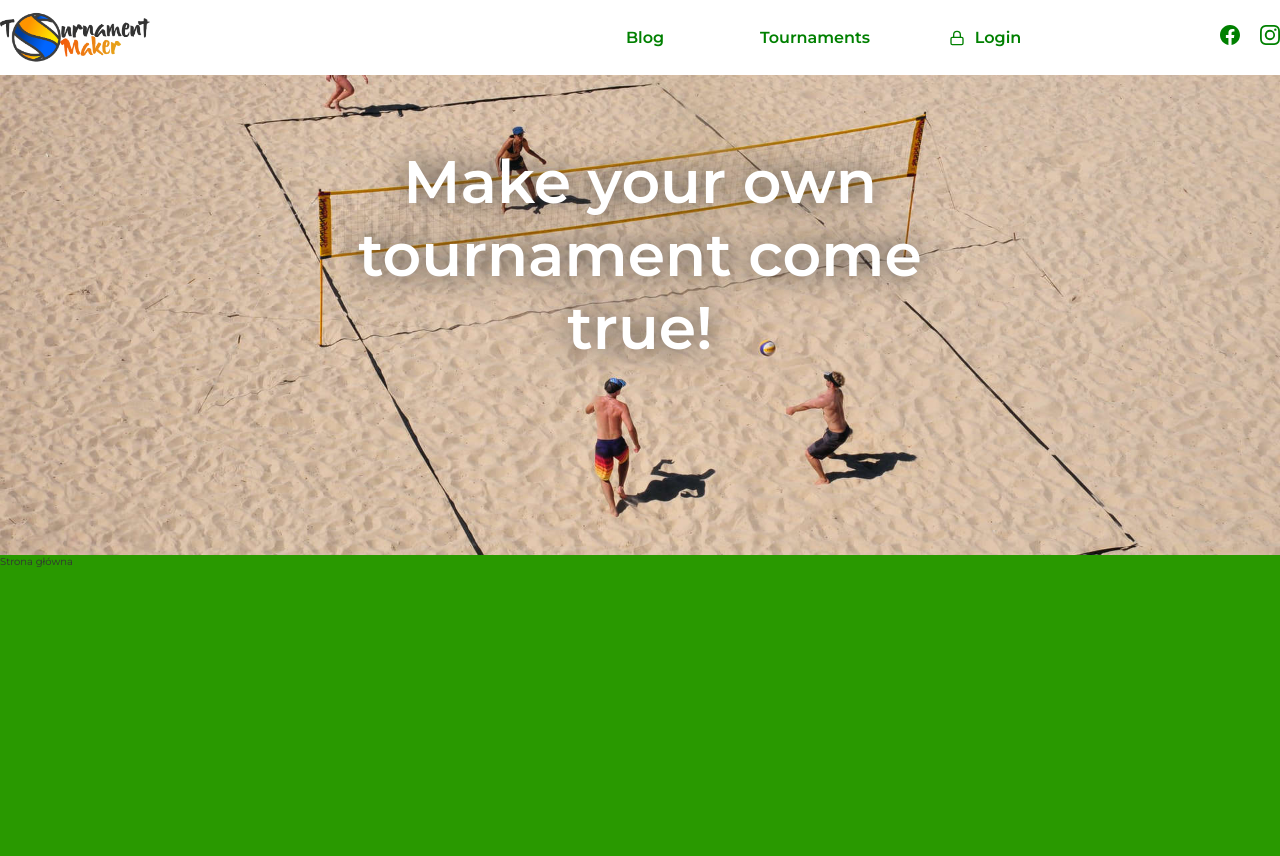
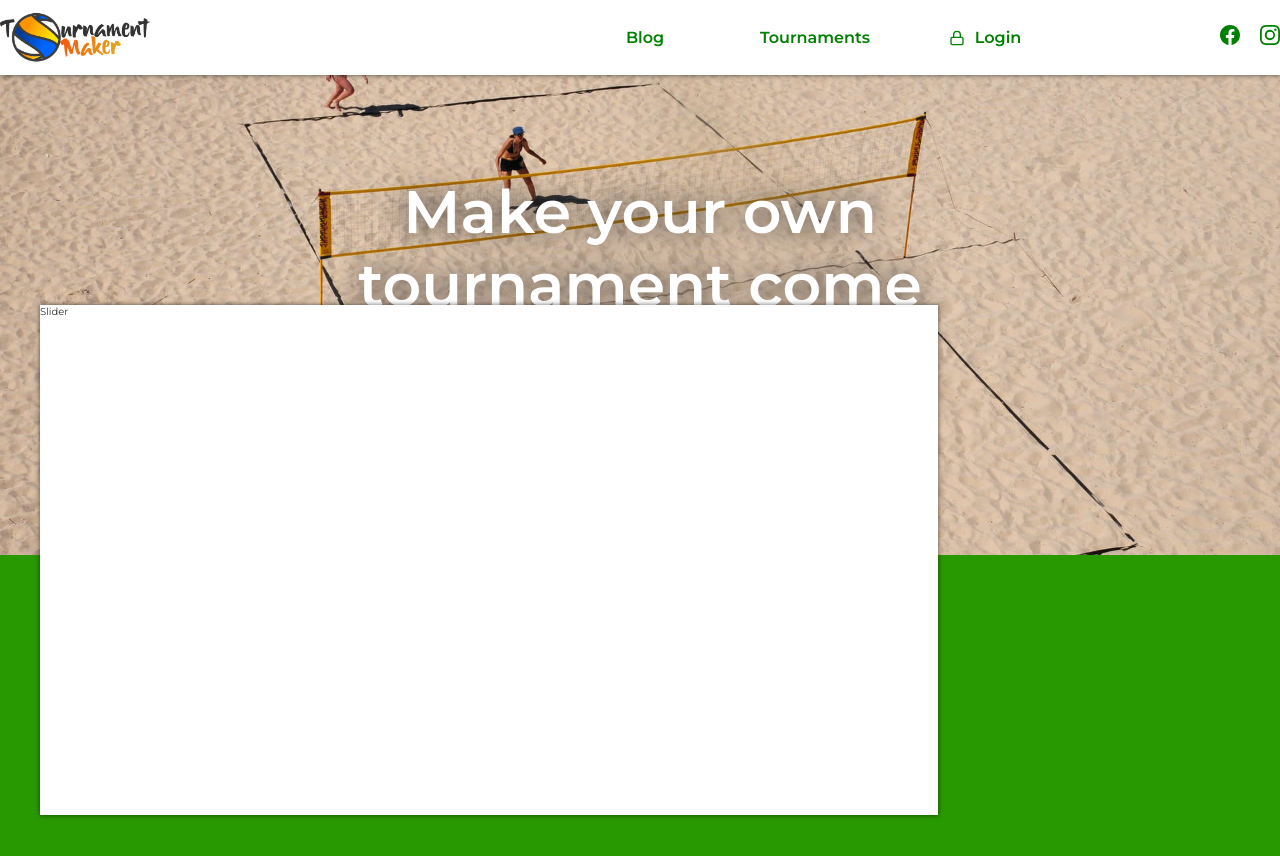
Before and after one commit to obrebskim/Tournament-maker-front, a React (Create React App) app: page / in a window 1280 px wide. Shown: the top 856 px of the page. Before the commit the page ends 800 px from the top, so only its background shows below. Built offline with nearby package versions, Linux system fonts and the light colour scheme.

Commit message:
Adding styles/grid to Main component, create Slider component

```diff
--- a/src/App.tsx
+++ b/src/App.tsx
@@ -7,7 +7,7 @@ import {
 import CreateTournamentForm from './components/Tournaments/TournamentForm';
 import Tournament from './components/Tournaments/Tournament';
 import Tournaments from './components/Tournaments/Tournaments';
-import Main from './views/pages/Main';
+import Main from './views/pages/Main/Main';
 import Navigation from './components/Navigation/Navigation';
 import Hero from './components/Hero/Hero';
 
--- a/src/components/Hero/Hero.tsx
+++ b/src/components/Hero/Hero.tsx
@@ -19,7 +19,7 @@ const Container = styled.div`
 
     & h1 {
         position: absolute;
-        top: 70px;
+        top: 100px;
         left: 50%;
         transform: translateX(-50%);
         text-shadow: 0 0 30px #333;
--- a/src/components/Navigation/Navigation.tsx
+++ b/src/components/Navigation/Navigation.tsx
@@ -37,6 +37,7 @@ const Container = styled.nav`
     display: flex;
     background: #fff;
     box-shadow: var(--shadow);
+    z-index: 10;
 
     & .wrapper {
         height: 100%;
--- a/src/views/pages/Main.tsx
+++ /dev/null
@@ -1,9 +0,0 @@
-import React from 'react'
-
-function Main() {
-    return (
-        <div>Strona główna</div>
-    )
-}
-
-export default Main
--- /dev/null
+++ b/src/views/pages/Main/Main.tsx
@@ -0,0 +1,28 @@
+import React from 'react'
+import styled from 'styled-components'
+import Slider from './Slider'
+
+export default function Main() {
+    return (
+        <Container>
+            <Slider />
+        </Container>
+    )
+}
+
+const Container = styled.main`
+    height: 1000px;
+    width: 1200px;
+    position: relative;
+    display: grid;
+    grid-template-columns: repeat(4,minmax(250px,1fr));
+    grid-auto-rows: 250px;
+    gap: 10px;
+    margin: -250px auto 0 auto;
+
+    & > section {
+        background: #fff;
+        box-shadow: var(--shadow);
+    }
+
+ `
--- /dev/null
+++ b/src/views/pages/Main/Slider.tsx
@@ -0,0 +1,13 @@
+import React from 'react'
+import styled from 'styled-components'
+
+export default function Slider() {
+    return (
+        <Container>Slider</Container>
+    )
+}
+
+const Container = styled.section`
+    grid-column: 1/4;
+    grid-row: 1/3;
+`
```
